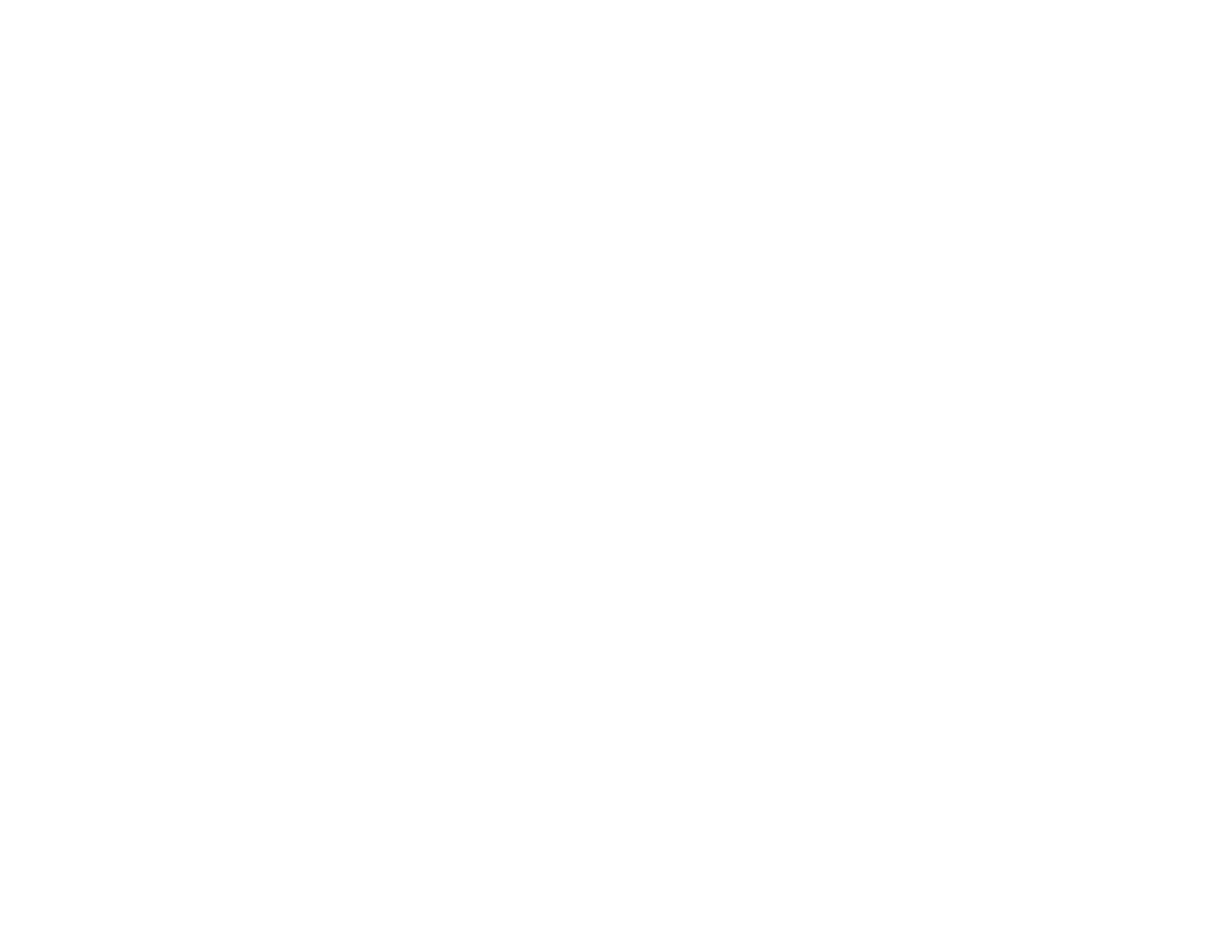
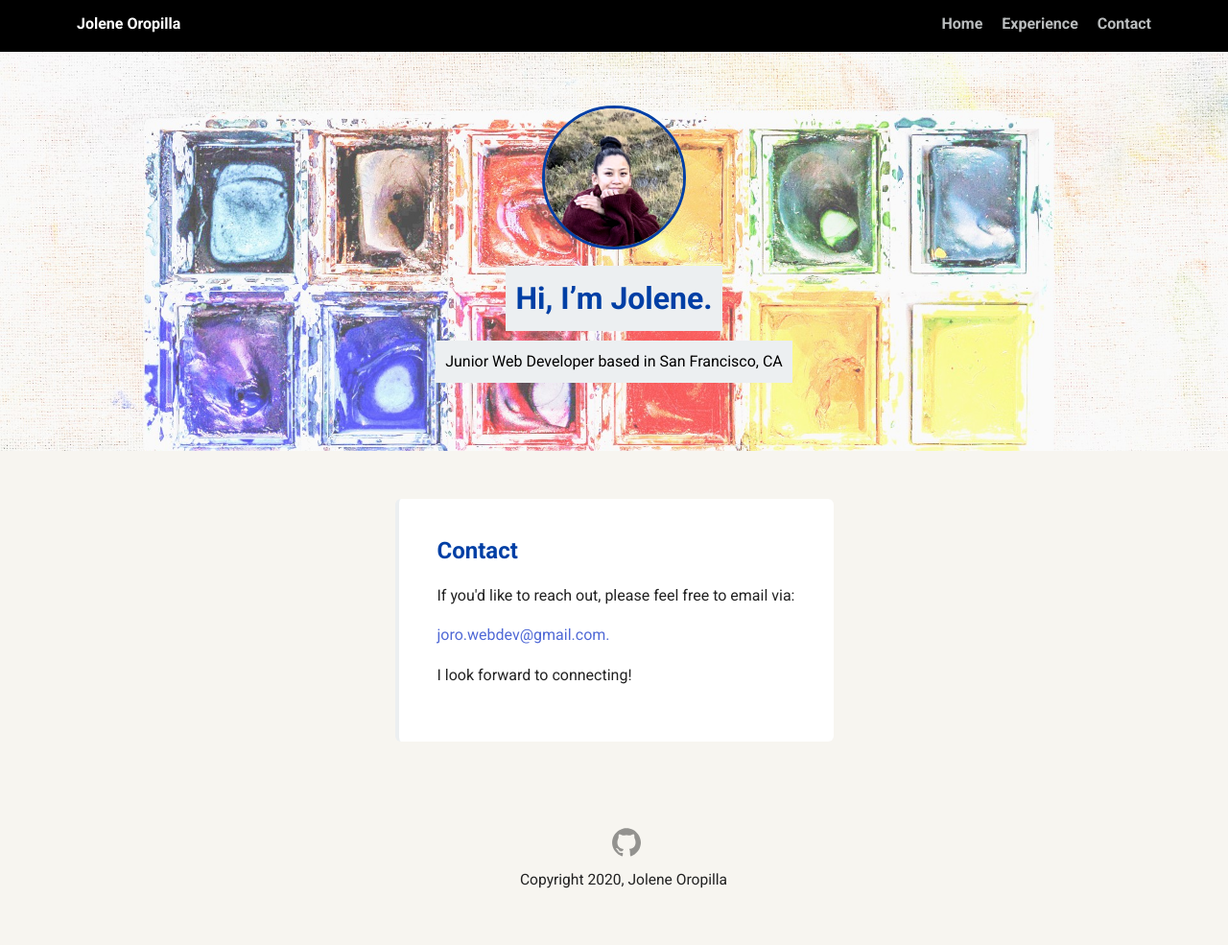
Before and after one commit to jorowebdev/unit1-project, a plain HTML site: page contact.html in a window 1280 px wide. Shown: the whole page at 96% size. Before the commit the page ends 800 px from the top, so only its background shows below. Drawn offline with Linux system fonts and the light colour scheme; a web font is replaced by a local one.

Commit message:
Updated contact.html
Updated contact.html with text and styling

```diff
--- a/contact.html
+++ b/contact.html
@@ -0,0 +1,48 @@
+<!doctype html>
+<html lang="en">
+<head>
+  <meta charset="utf-8">
+  <title>Contact</title>
+  <meta name="viewport" content="width=device-width, initial-scale=1.0">
+  <link rel="stylesheet" href="styles.css">
+  <link href="https://fonts.googleapis.com/css?family=Muli%7CRoboto:400,300,500,700,900" rel="stylesheet"></head>
+  <body>
+
+    <div class="main-nav">
+        <ul class="nav">
+          <li class="name">Jolene Oropilla</li>
+          <li><a href="index.html">Home</a></li>
+          <li><a href="experience.html">Experience</a></li>
+          <li><a href="contact.html">Contact</a></li>
+        </ul>
+    </div>
+
+    <header>
+      <img src="images/profile.png" alt="portrait of JO" class="profile-image">
+      <h1 class="tag name">Hi, I’m Jolene.</h1>
+      <p class="tag location">Junior Web Developer based in San Francisco, CA</p>
+    </header>
+
+    <main class="flex">
+      <div class="card">
+        <h2>Contact</h2>
+        <p>
+          If you'd like to reach out, please feel free to email via:
+        <p>
+        <p>
+          <a href="mailto:joro.webdev@gmail.com?subject=Reaching%20Out%20Via%20Profile%20Page">joro.webdev@gmail.com.</a>
+        </p>
+        <p>
+          I look forward to connecting!
+        </p>
+      </div>
+
+    </main>
+    <footer>
+      <ul>
+        <li><a href="https://github.com/jorowebdev" class="social github">Github</a></li>
+      </ul>
+      <p class="copyright">Copyright 2020, Jolene Oropilla</p>
+    </footer>
+  </body>
+  </html>
--- a/styles.css
+++ b/styles.css
@@ -15,7 +15,7 @@ body {
 
 a {
   text-decoration: none;
-  color: #999;
+  color: #babdbe;
 }
 a:hover {
   color: #6633ff;
@@ -107,6 +107,9 @@ header .profile-image:hover {
 .card h2 {
   color: #003fa5;
 }
+.card a {
+  color: #5069d6;
+}
 
 ul.skills {
   padding: 0;
@@ -150,10 +153,6 @@ footer ul {
 
 footer ul li {
   display: inline-block;
-}
-
-.social-github {
-  filter: invert(18%) sepia(87%) saturate(2062%) hue-rotate(206deg) brightness(95%) contrast(110%);
 }
 
 a.social {
```
